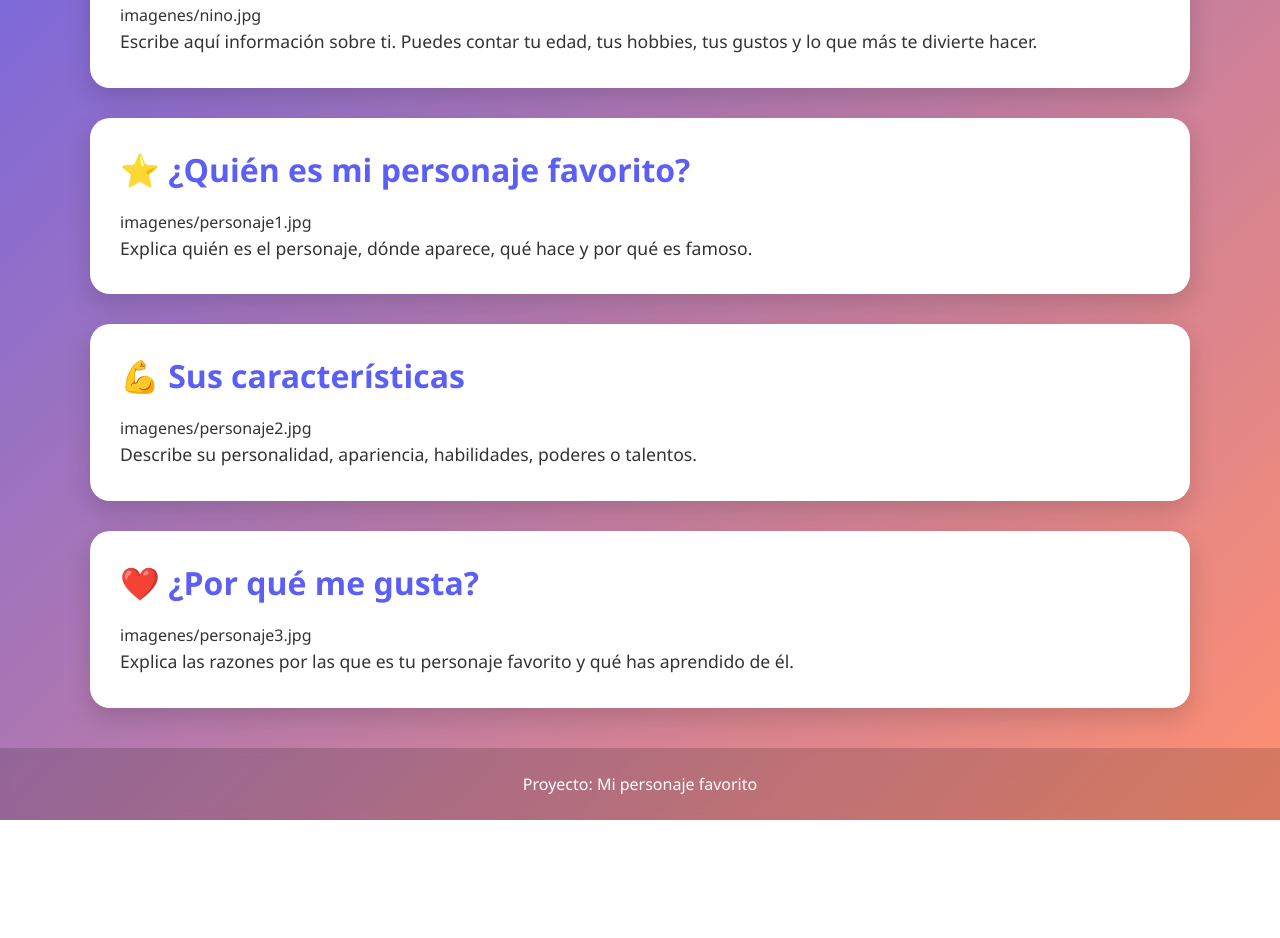
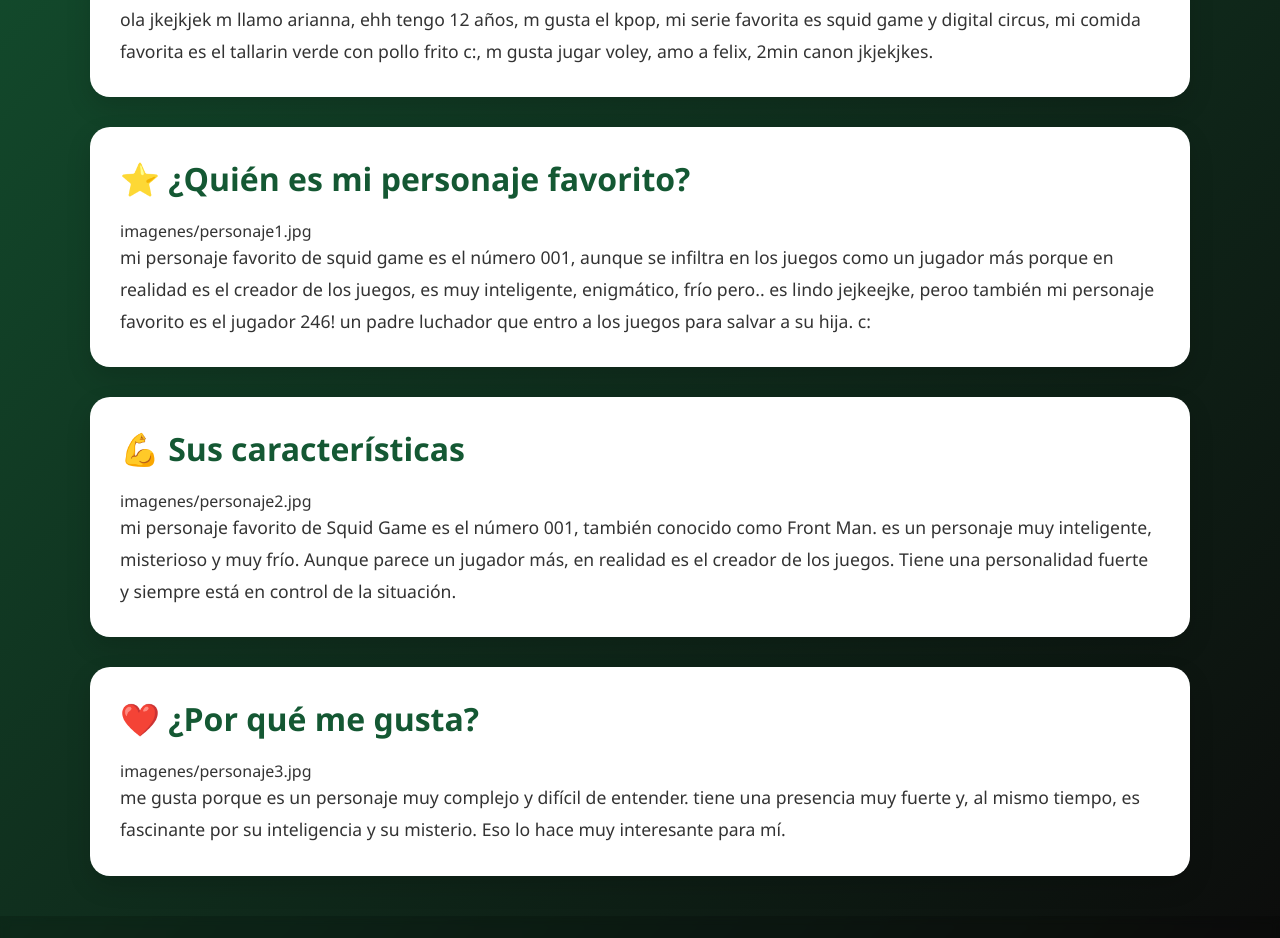
Before and after one commit to lusin20261/6pascalRAMIREZ, a plain HTML site: page docs/personajeFavorito/index.html in a window 1280 px wide. Shown: the part 569-1507 px from the top of the page. Before the commit the page ends 1389 px from the top, so only its background shows below. Drawn offline with Linux system fonts and the light colour scheme.

Commit message:
personajeFavorito

```diff
--- a/docs/personajeFavorito/index.html
+++ b/docs/personajeFavorito/index.html
@@ -4,7 +4,7 @@
 <head>
     <meta charset="UTF-8">
     <meta name="viewport" content="width=device-width, initial-scale=1.0">
-    <title>[Nombre del Personaje]</title>
+    <title>001</title>
     <link rel="stylesheet" href="style.css">
 </head>
 
@@ -12,8 +12,9 @@
 
     <header class="hero">
         <div class="hero-content">
-            <h1>[NOMBRE DEL PERSONAJE]</h1>
-            <p>El personaje favorito de <strong>[Nombre del Niño]</strong></p>
+            <h1>inho</h1>
+            <p>El personaje favorito de <strong>arianna</strong></p>
+            <img class="imagen" src="https://imgs.search.brave.com/rhuw9uk3q59P6Eb5eP-nmZNkrYTufgoiqXNB_KVgsGI/rs:fit:860:0:0:0/g:ce/aHR0cHM6Ly9pbWFn/ZXMuaW1tZWRpYXRl/LmNvLnVrL3Byb2R1/Y3Rpb24vdm9sYXRp/bGUvc2l0ZXMvMy8y/MDI0LzEyL1NxdWlk/Z2FtZVVuaXQyMDNO/MDQxMDk2LTk5ODBi/OGQuanBnP3F1YWxp/dHk9OTAmZml0PTcw/MCw0NjY" alt="">
         </div>
     </header>
 
@@ -21,12 +22,12 @@
 
         <section class="card">
             <h2>👦 Sobre mí</h2>
-            imagenes/nino.jpg
+
 
             <p>
-                Escribe aquí información sobre ti.
-                Puedes contar tu edad, tus hobbies,
-                tus gustos y lo que más te divierte hacer.
+                ola jkejkjek m llamo arianna, ehh tengo 12 años, m gusta el kpop, mi serie favorita es
+                squid game y digital circus, mi comida favorita es el tallarin verde con pollo
+                frito c:, m gusta jugar voley, amo a felix, 2min canon jkjekjkes.
             </p>
         </section>
 
@@ -35,8 +36,11 @@
             imagenes/personaje1.jpg
 
             <p>
-                Explica quién es el personaje, dónde aparece,
-                qué hace y por qué es famoso.
+                mi personaje favorito de squid game es el número 001, aunque se infiltra en los juegos
+                como un jugador más porque en realidad es el creador de los juegos, es muy inteligente,
+                enigmático, frío pero.. es lindo jejkeejke, peroo también mi personaje favorito es el jugador
+                246! un padre luchador que entro a los juegos para salvar a su hija. c:
+
             </p>
         </section>
 
@@ -45,9 +49,12 @@
             imagenes/personaje2.jpg
 
             <p>
-                Describe su personalidad, apariencia,
-                habilidades, poderes o talentos.
-            </p>
+                mi personaje favorito de Squid Game es el número 001, también conocido como Front Man.
+                es un personaje muy inteligente, misterioso y muy frío. Aunque parece un jugador más,
+                en realidad es el creador de los juegos. Tiene una personalidad fuerte y siempre está
+                en control de la situación.
+
+
         </section>
 
         <section class="card">
@@ -55,8 +62,9 @@
             imagenes/personaje3.jpg
 
             <p>
-                Explica las razones por las que es tu personaje favorito
-                y qué has aprendido de él.
+                me gusta porque es un personaje muy complejo y difícil de entender. tiene una presencia
+                muy fuerte y, al mismo tiempo, es fascinante por su inteligencia y su misterio. Eso
+                lo hace muy interesante para mí.
             </p>
         </section>
 
--- a/docs/personajeFavorito/style.css
+++ b/docs/personajeFavorito/style.css
@@ -2,8 +2,8 @@
   PALETA DE COLORES
 ======================================*/
 :root {
-    --color-primario: #5b5ff5;
-    --color-secundario: #ff8f70;
+    --color-primario: #145833;
+    --color-secundario: #0c0b0b;
 }
 
 /*======================================
@@ -47,6 +47,9 @@ body {
     );
 
     color: white;
+}
+.imagen {
+    width: 300px;
 }
 
 .hero-content {
```
